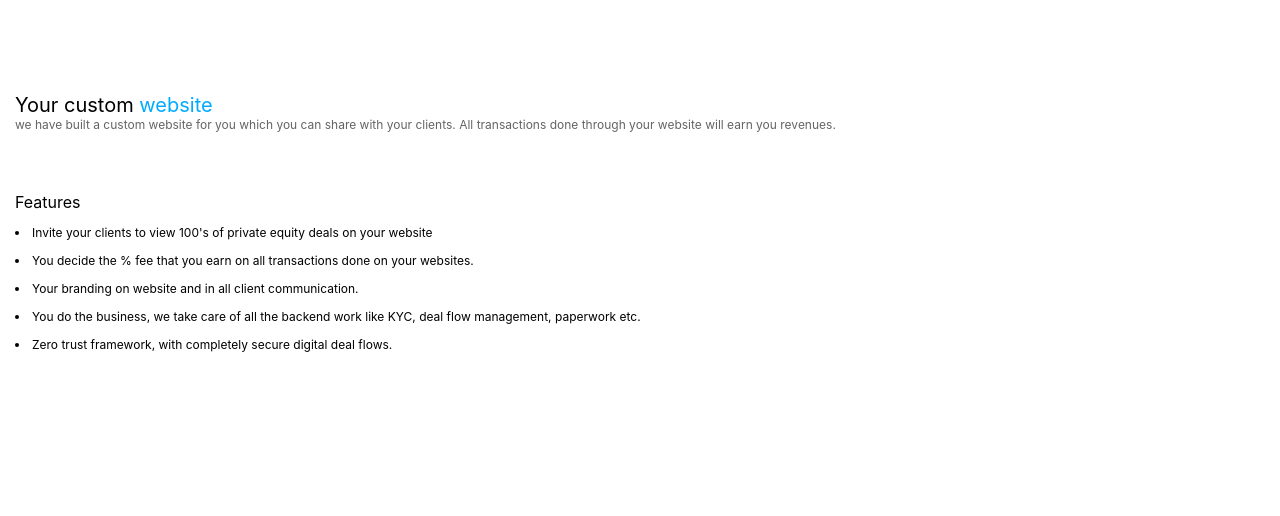
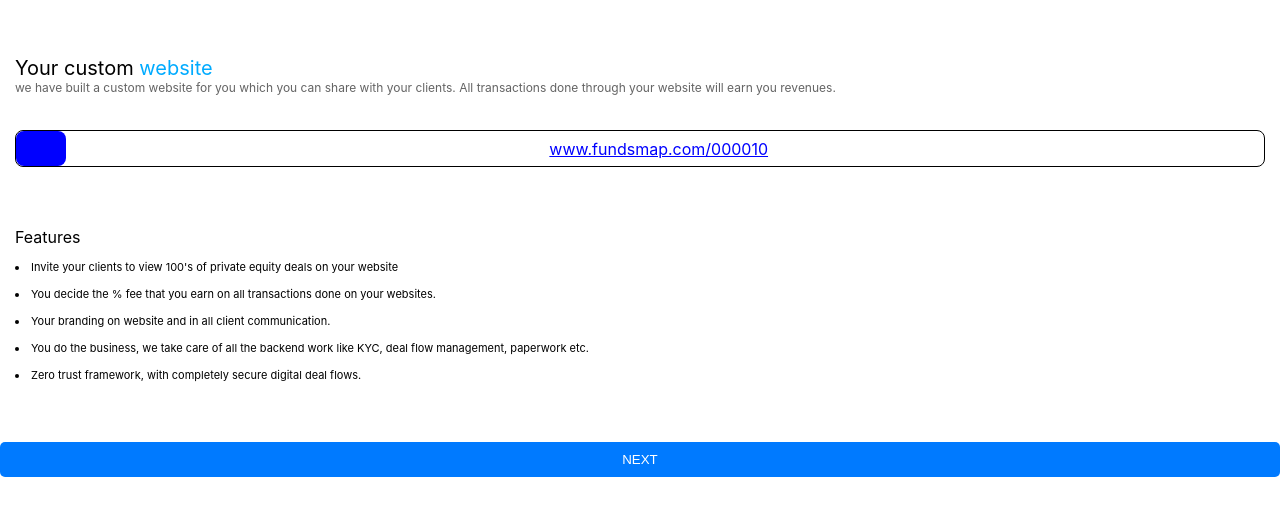
Before and after one commit to JunaidLatif4/funds-map, a React (Create React App) app: page /customweb in a window 1280 px wide. Shown: the part 148-664 px from the top of the page. Built offline with nearby package versions, Linux system fonts and the light colour scheme.

Commit message:
Custom-web page added

```diff
--- a/src/screens/PartnerSignup/CustomWeb/Customweb.css
+++ b/src/screens/PartnerSignup/CustomWeb/Customweb.css
@@ -1,5 +1,10 @@
 .Customweb__container{
     margin: 0 15px;
+    margin-top: 29px;
+}
+.Customweb__header{
+    margin-bottom: 35px;
+
 }
 .Customweb__heading{
     font-size: 20px;
@@ -11,7 +16,33 @@
     border: 1px solid black;
     margin-top: 45px;
 }
+.body{
+    /* margin-top: 20px; */
+}
 .Custom__lists{
-    font-size: 12px;
+    font-size: 11px;
     margin: 13px 0;
 }
+.component{
+    border: 1px solid black;
+    display: flex;
+    height: 35px;
+    border-radius: 8px;
+}
+.left{
+    width: 4%;
+    background-color: blue;
+    border-radius: 8px;
+}
+.right{
+    width: 95%;
+    display: flex;
+    align-items: center;
+    justify-content: center;
+    /* background-color: blue; */
+}
+.component__link{
+    color: blue;
+    text-decoration: underline;
+
+}
--- a/src/screens/PartnerSignup/CustomWeb/Customweb.jsx
+++ b/src/screens/PartnerSignup/CustomWeb/Customweb.jsx
@@ -1,6 +1,8 @@
 import React from "react";
 import { Link } from "react-router-dom";
 import "./Customweb.css";
+import Button from "../../../components/button/Button";
+
 
 const Customweb = () => {
   return (
@@ -16,18 +18,36 @@
             revenues.
           </p>
         </div>
+        <div className="component">
+            <div className="left"></div>
+            <div className="right"><Link className="component__link">www.fundsmap.com/000010</Link></div>
+        </div>
 
         <div className="body">
           <div className="body__heading">Features</div>
           <div className="body__lists">
-            <li className="Custom__lists">Invite your clients to view 100's of private equity deals on your website</li>
-            <li className="Custom__lists">You decide the % fee that you earn on all transactions done on your websites.</li>
-            <li className="Custom__lists">Your branding on website and in all client communication.</li>
-            <li className="Custom__lists">You do the business, we take care of all the backend work like KYC, deal flow management, paperwork etc.</li>
-            <li className="Custom__lists">Zero trust framework, with completely secure digital deal flows.</li>
+            <li className="Custom__lists">
+              Invite your clients to view 100's of private equity deals on your
+              website
+            </li>
+            <li className="Custom__lists">
+              You decide the % fee that you earn on all transactions done on
+              your websites.
+            </li>
+            <li className="Custom__lists">
+              Your branding on website and in all client communication.
+            </li>
+            <li className="Custom__lists">
+              You do the business, we take care of all the backend work like
+              KYC, deal flow management, paperwork etc.
+            </li>
+            <li className="Custom__lists">
+              Zero trust framework, with completely secure digital deal flows.
+            </li>
           </div>
         </div>
       </div>
+      <Button text="NEXT" />
     </>
   );
 };
```
